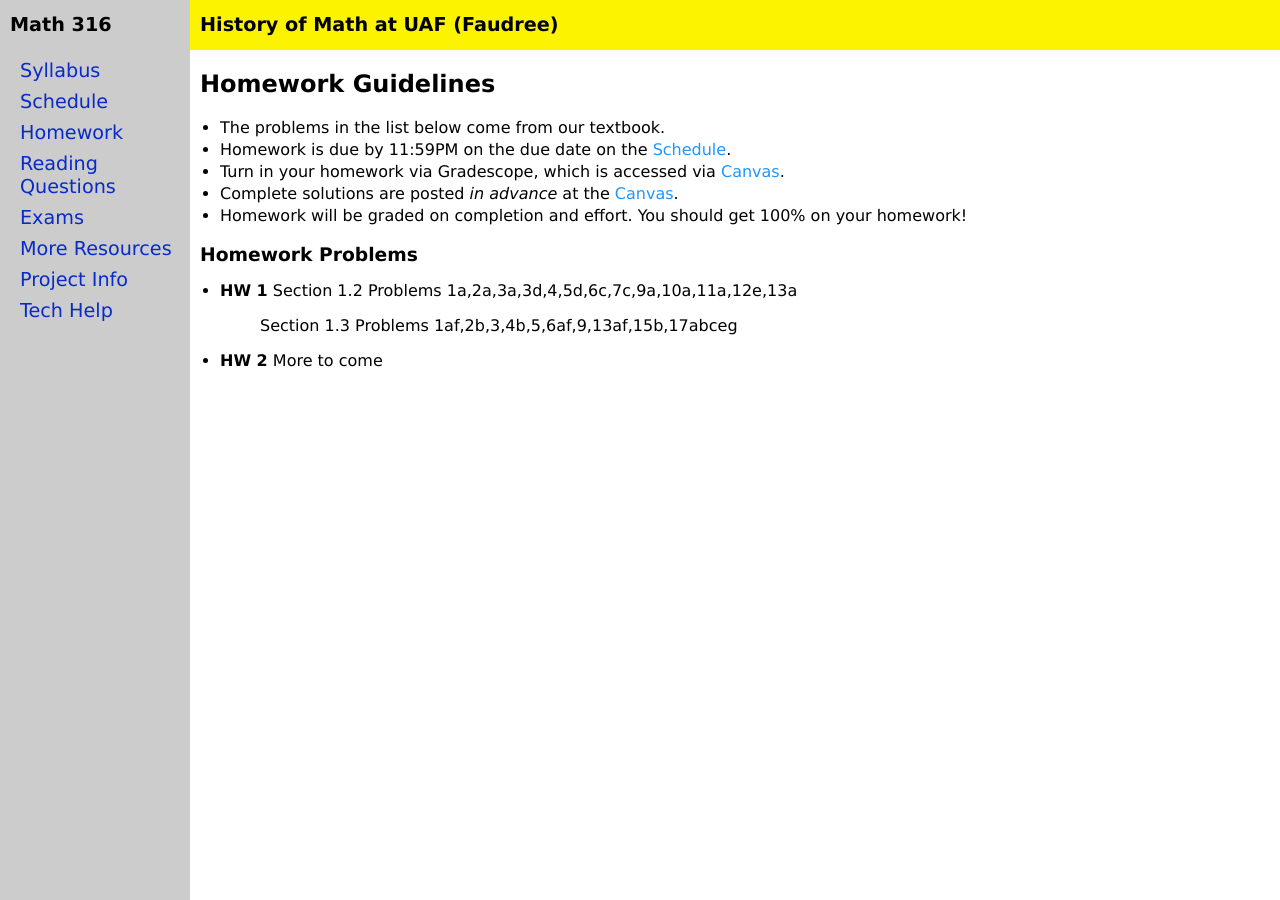
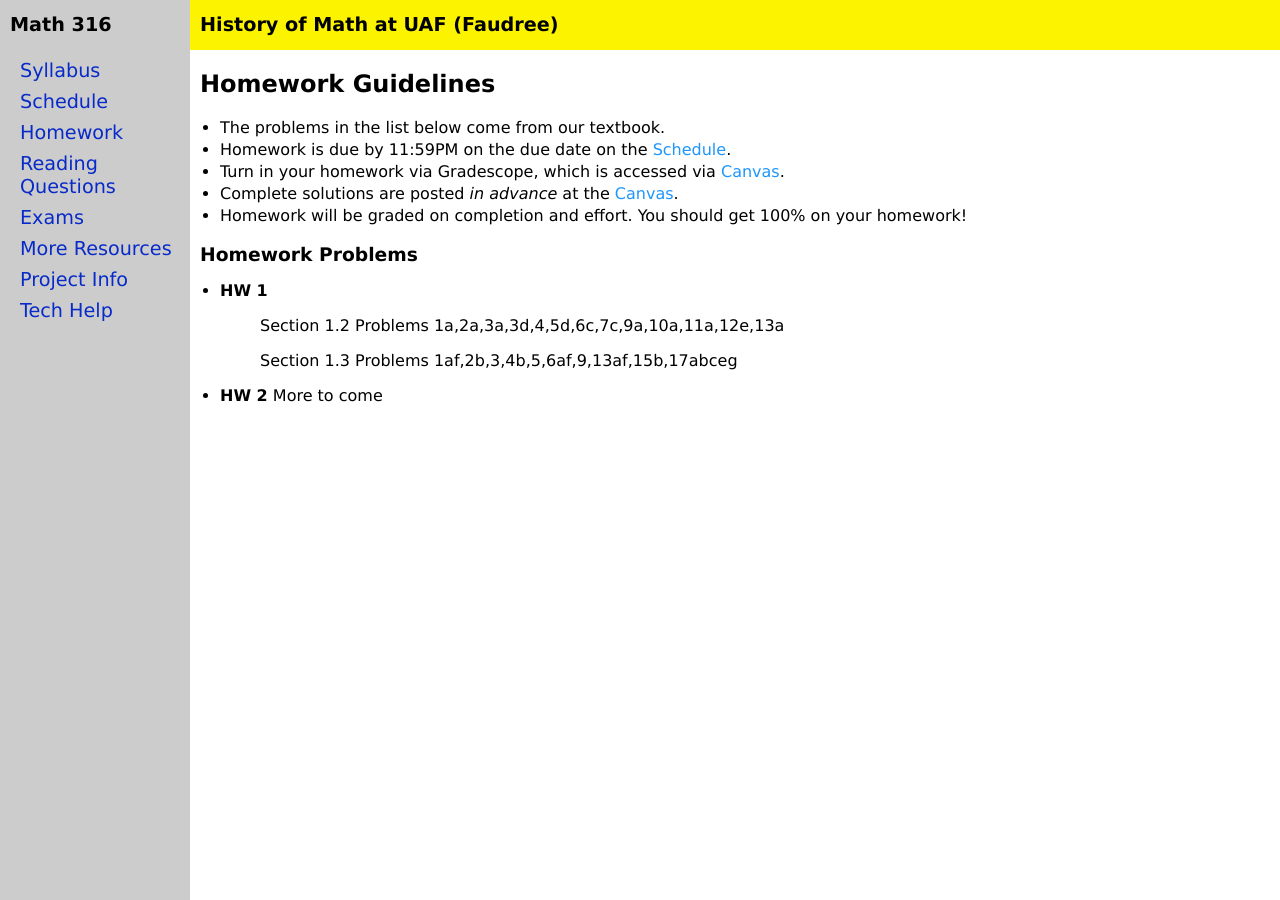
Before and after one commit to jrfaudree/HOM, a Jekyll site: the page built from homework.md, in a window 1280 px wide. Built offline with Jekyll 4.4.1, drawn with Linux system fonts in a browser that asks for light colours.

```diff
--- a/homework.md
+++ b/homework.md
@@ -13,7 +13,9 @@ title: Homework
 
 ### Homework Problems
 
-  * **HW 1** Section 1.2 Problems 1a,2a,3a,3d,4,5d,6c,7c,9a,10a,11a,12e,13a
+  * **HW 1**
+  >
+  Section 1.2 Problems 1a,2a,3a,3d,4,5d,6c,7c,9a,10a,11a,12e,13a
 >
 Section 1.3 Problems 1af,2b,3,4b,5,6af,9,13af,15b,17abceg
 >
```
